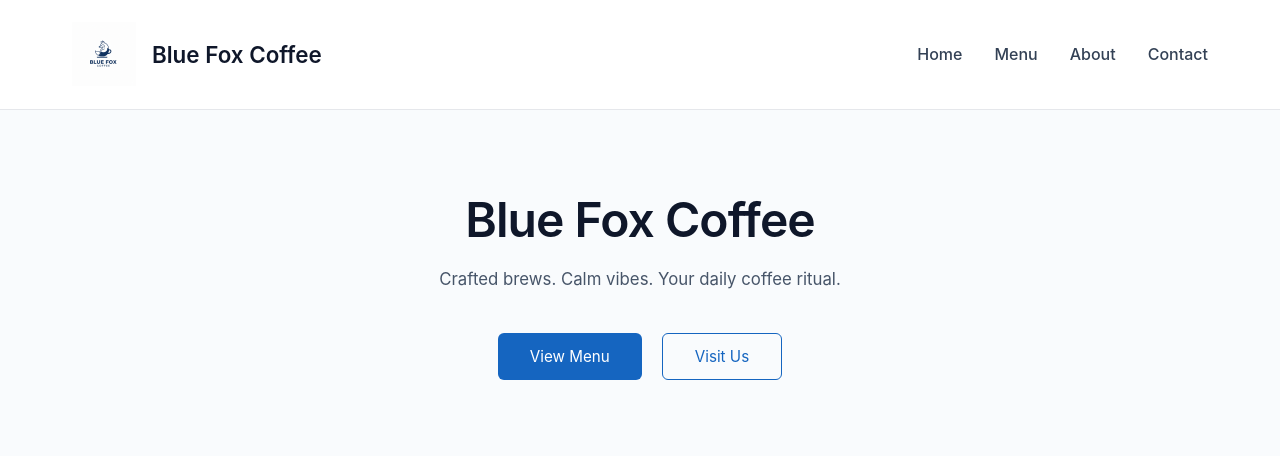
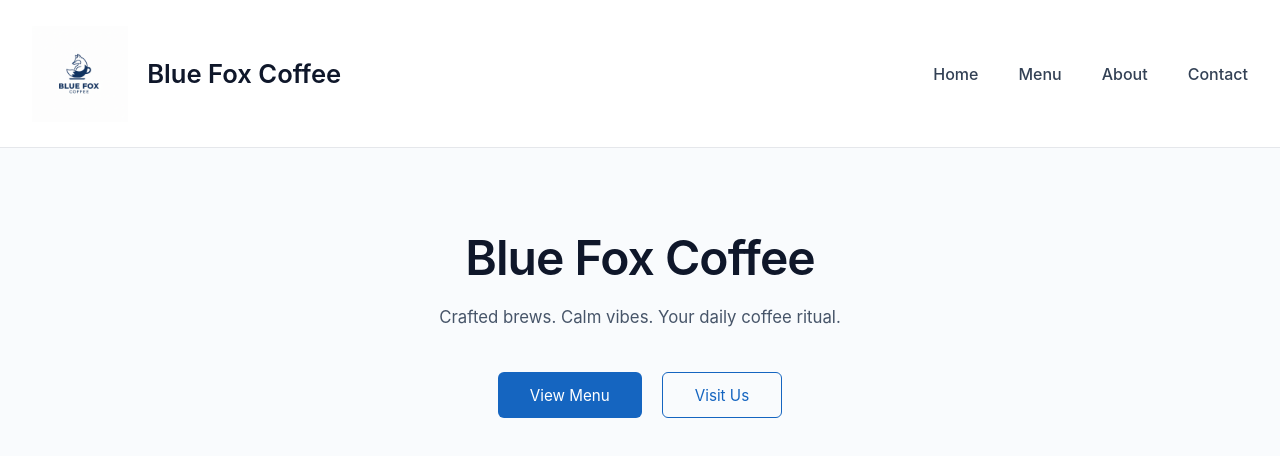
Before and after one commit to janakiramgermany-png/bluefoxcoffee, a Next.js app: page / in a window 1280 px wide. Shown: the top 456 px of the page. Built offline with nearby package versions, Linux system fonts and the light colour scheme.

Commit message:
ui: enlarge navbar logo for stronger branding

```diff
--- a/src/sections/Navbar.tsx
+++ b/src/sections/Navbar.tsx
@@ -6,15 +6,15 @@ export default function Navbar() {
     <header
       style={{
         width: "100%",
+        backgroundColor: "#ffffff",
         borderBottom: "1px solid #e5e7eb",
-        backgroundColor: "#ffffff",
       }}
     >
       <nav
         style={{
-          maxWidth: "1200px",
+          maxWidth: "1280px",
           margin: "0 auto",
-          padding: "1.4rem 2rem", // slightly taller navbar
+          padding: "1.6rem 2rem", // taller navbar
           display: "flex",
           alignItems: "center",
           justifyContent: "space-between",
@@ -26,21 +26,21 @@ export default function Navbar() {
           style={{
             display: "flex",
             alignItems: "center",
-            gap: "1rem",
+            gap: "1.2rem",
             textDecoration: "none",
           }}
         >
           <Image
             src="/logo/blue-fox-coffee.png"
-            alt="Blue Fox Coffee Logo"
-            width={64}   // 🔥 increased from 48 → 64
-            height={64}
+            alt="Blue Fox Coffee"
+            width={96}   // 🔥 BIG, clean, professional
+            height={96}
             priority
           />
 
           <span
             style={{
-              fontSize: "1.4rem",
+              fontSize: "1.6rem",
               fontWeight: 600,
               color: "#0f172a",
               whiteSpace: "nowrap",
@@ -55,7 +55,7 @@ export default function Navbar() {
           style={{
             listStyle: "none",
             display: "flex",
-            gap: "2rem",
+            gap: "2.5rem",
             margin: 0,
             padding: 0,
           }}
```
